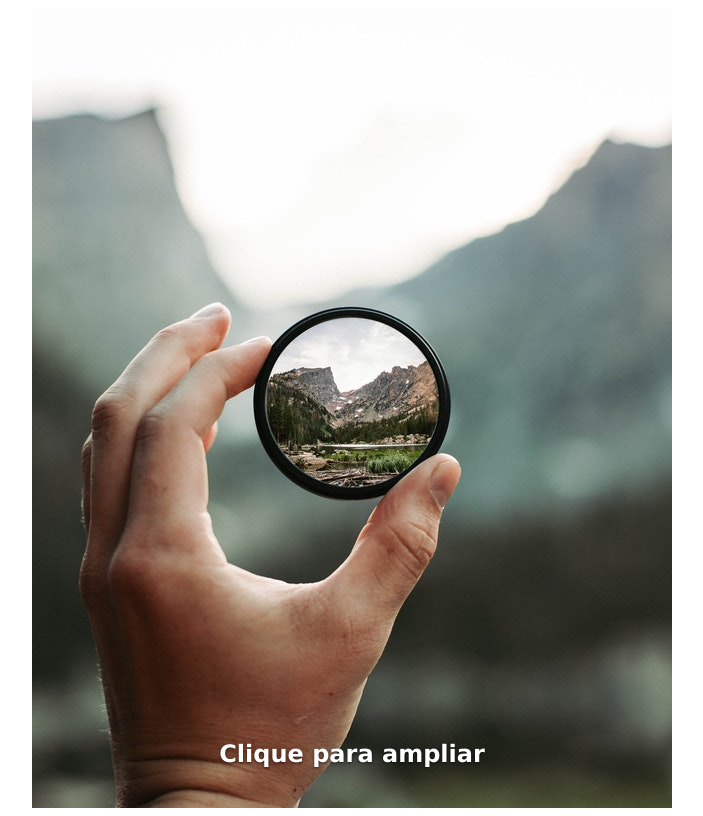
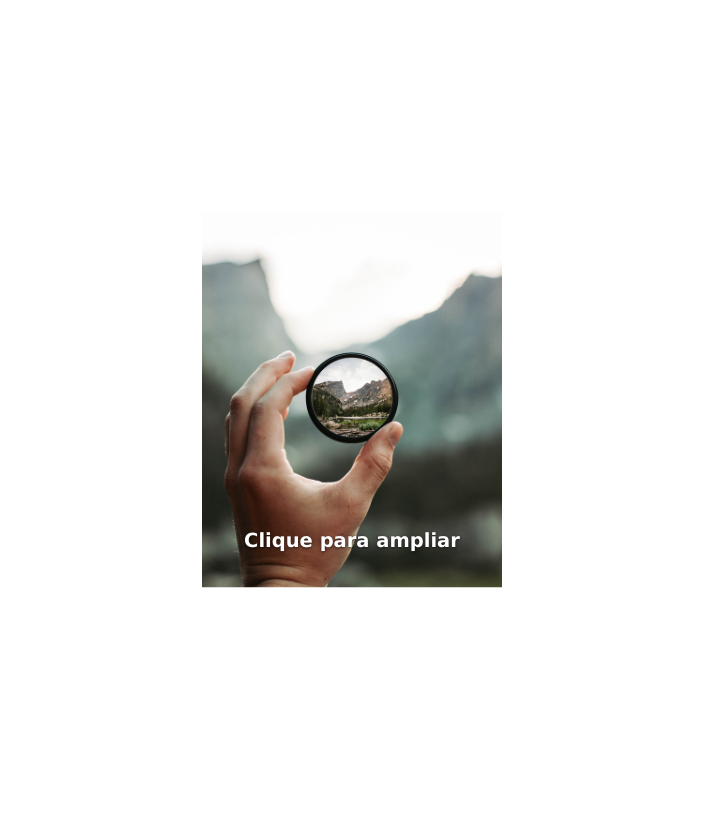
Before and after one commit to DiogoLCarvalho/mini-projetos, a plain HTML site: page codigos/pj003/index.html in a window 1280 px wide. Shown: the whole page, without its empty margins (288-991 px from the left). Drawn offline with Linux system fonts and the light colour scheme.

Commit message:
Código zoom - Efeito Zoom

```diff
--- a/codigos/pj003/css/estilo.css
+++ b/codigos/pj003/css/estilo.css
@@ -10,11 +10,15 @@ section{
 .main {
     width: min-content;
     overflow: hidden;
-    position: relative;
+    position: absolute;
+    top: 50%;
+    left: 50%;
+    transform: translate(-50%, -50%);
 }
 
 .img01{
     display: block;
+    width: 300px;
     margin: 0px auto;
     -moz-transition: all .3s;
     -webkit-transition: all .3s;
@@ -40,4 +44,5 @@ section{
     font-weight: bold;
     text-shadow: 0 1px 3px rgba(0, 0, 0, .6);
     font-family: Verdana, Geneva, Tahoma, sans-serif;
+    font-size: small;
 }
```
